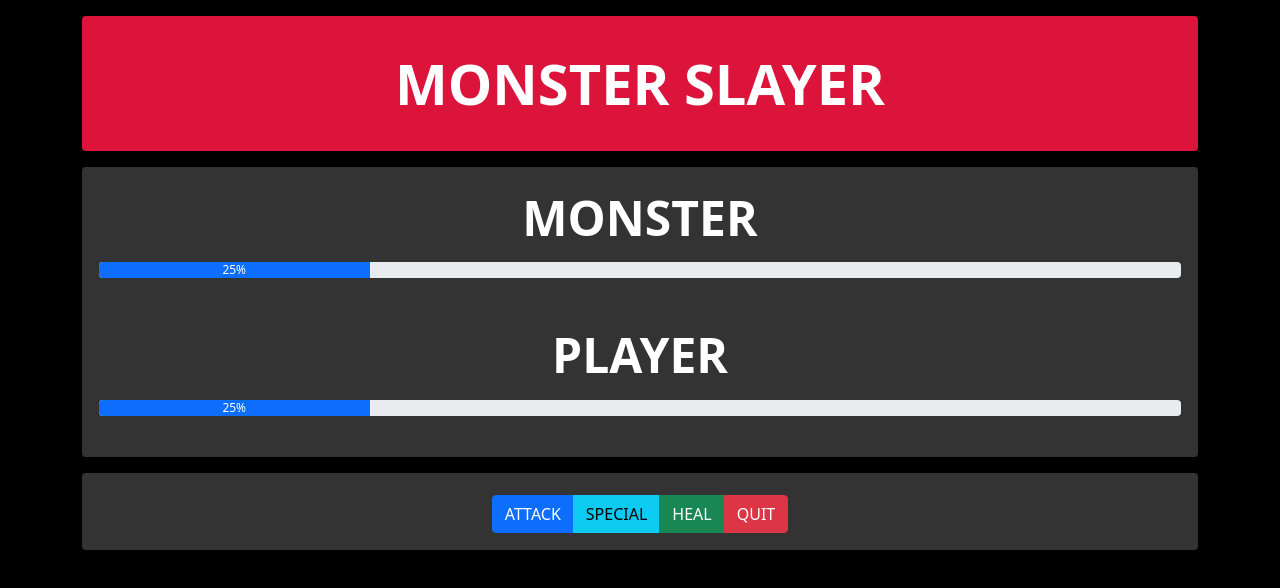
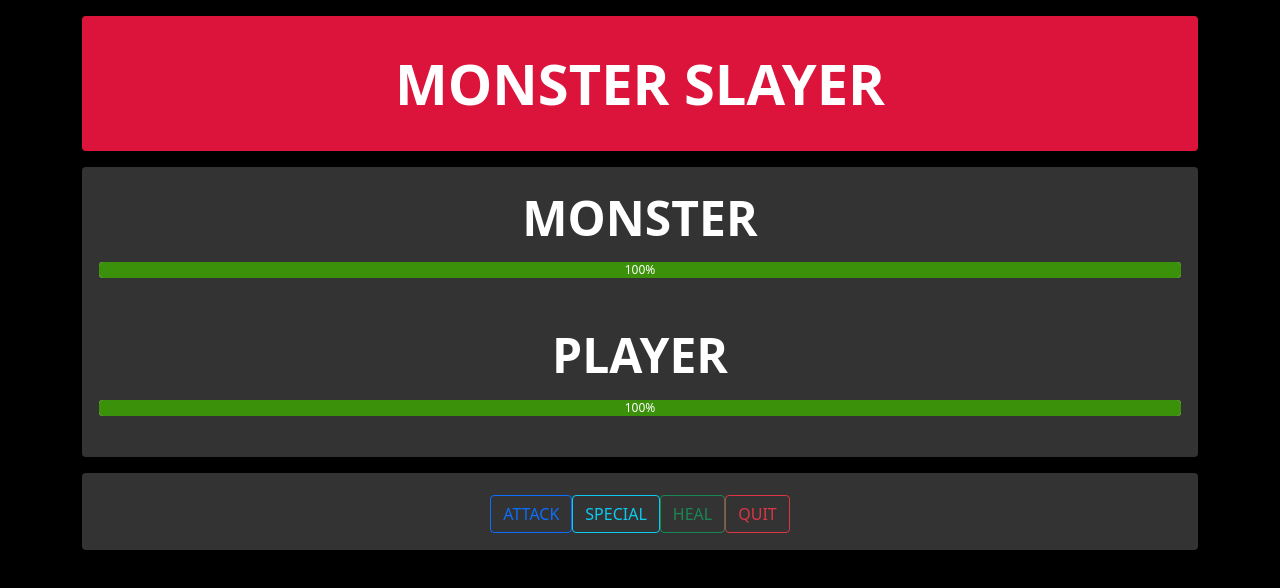
Before and after one commit to cesargodoi/monster-slayer, a Vue app: page / in a window 1280 px wide. Shown: the top 588 px of the page. Built offline with nearby package versions, Linux system fonts and the light colour scheme.

Commit message:
FightStatus progress bar colors

```diff
--- a/src/components/FightStatus.vue
+++ b/src/components/FightStatus.vue
@@ -3,34 +3,80 @@
     <p class="display-5 fw-bold">MONSTER</p>
     <div class="progress mb-5">
       <div
-        class="progress-bar"
+        :class="['progress-bar', chooseMonsterHealthBar]"
         role="progressbar"
-        style="width: 25%;"
-        aria-valuenow="25"
+        :style="monsterHealthBar"
+        :aria-valuenow="mHealth"
         aria-valuemin="0"
         aria-valuemax="100"
       >
-        25%
+        {{ mHealth }}%
       </div>
     </div>
     <p class="display-5 fw-bold">PLAYER</p>
     <div class="progress mb-4">
       <div
-        class="progress-bar"
+        :class="['progress-bar', choosePlayerHealthBar]"
         role="progressbar"
-        style="width: 25%;"
-        aria-valuenow="25"
+        :style="playerHealthBar"
+        :aria-valuenow="mHealth"
         aria-valuemin="0"
         aria-valuemax="100"
       >
-        25%
+        {{ pHealth }}%
       </div>
     </div>
   </div>
 </template>
 
 <script>
-export default {};
+export default {
+  props: ["mHealth", "pHealth"],
+  computed: {
+    chooseMonsterHealthBar() {
+      if (this.mHealth > 66) {
+        return { healthbar_full: true };
+      } else if (this.mHealth < 66 && this.mHealth > 33) {
+        return { healthbar_middle: true };
+      } else {
+        return { healthbar_low: true };
+      }
+    },
+    choosePlayerHealthBar() {
+      if (this.pHealth > 66) {
+        return { healthbar_full: true };
+      } else if (this.pHealth < 66 && this.pHealth > 33) {
+        return { healthbar_middle: true };
+      } else {
+        return { healthbar_low: true };
+      }
+    },
+    monsterHealthBar() {
+      return this.mHealth < 0 ? { width: "0%" } : { width: `${this.mHealth}%` };
+    },
+    playerHealthBar() {
+      return this.pHealth < 0 ? { width: "0%" } : { width: `${this.pHealth}%` };
+    },
+  },
+};
 </script>
 
-<style scoped></style>
+<style scoped>
+.healthbar_full {
+  background-color: #3c910b;
+  width: 100%;
+  height: 100%;
+}
+
+.healthbar_middle {
+  background-color: #f08c09;
+  width: 100%;
+  height: 100%;
+}
+
+.healthbar_low {
+  background-color: #ee1010;
+  width: 100%;
+  height: 100%;
+}
+</style>
--- a/src/components/GameControls.vue
+++ b/src/components/GameControls.vue
@@ -1,11 +1,9 @@
 <template>
   <div class="alert bg-status text-center mt-3 mb-3">
-    <div class="btn-group" role="group" aria-label="Basic outlined example">
-      <button type="button" class="btn btn-primary">ATTACK</button>
-      <button type="button" class="btn btn-info">SPECIAL</button>
-      <button type="button" class="btn btn-success">HEAL</button>
-      <button type="button" class="btn btn-danger">QUIT</button>
-    </div>
+    <button type="button" class="btn btn-outline-primary ">ATTACK</button>
+    <button type="button" class="btn btn-outline-info">SPECIAL</button>
+    <button type="button" class="btn btn-outline-success">HEAL</button>
+    <button type="button" class="btn btn-outline-danger">QUIT</button>
   </div>
 </template>
 
```
